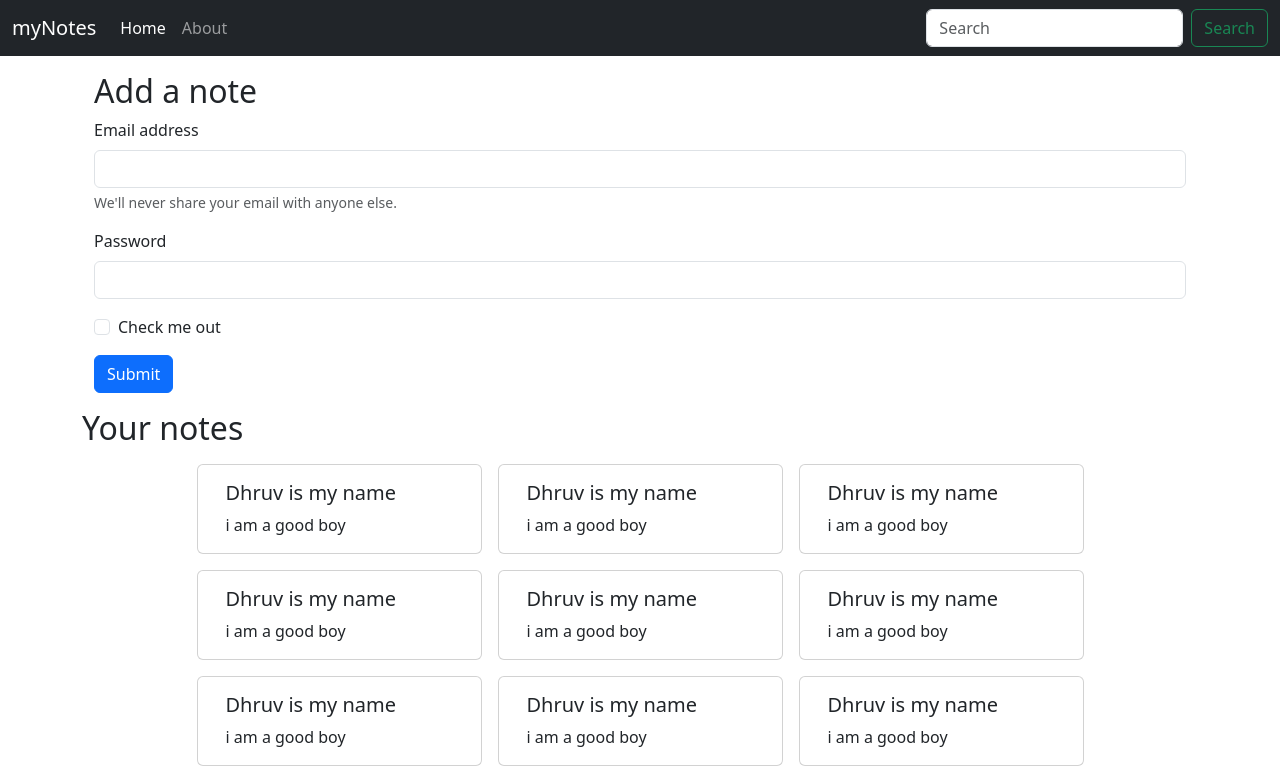
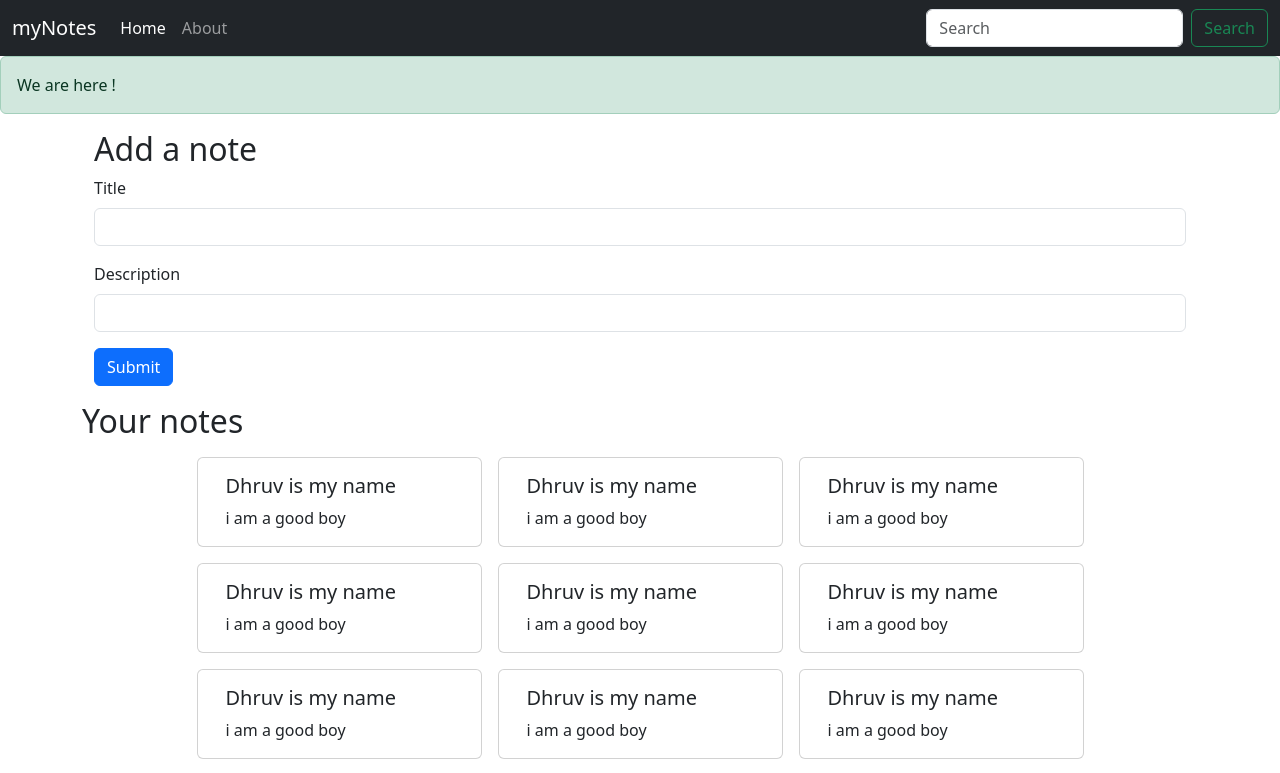
Before and after one commit to dhruvjindal555/myNotes-, a React (Create React App) app: page / in a window 1280 px wide. Shown: the top 773 px of the page. Built offline with nearby package versions, Linux system fonts and the light colour scheme.

Commit message:
Implement to add notes

```diff
--- a/public/index.html
+++ b/public/index.html
@@ -1,21 +1,20 @@
 <!DOCTYPE html>
 <html lang="en">
+
 <head>
   <meta charset="utf-8" />
   <link rel="icon" href="%PUBLIC_URL%/favicon.ico" />
   <meta name="viewport" content="width=device-width, initial-scale=1" />
   <meta name="theme-color" content="#000000" />
-    <meta
-      name="description"
-      content="Web site created using create-react-app"
-    />
+  <meta name="description" content="Web site created using create-react-app" />
   <link rel="apple-touch-icon" href="%PUBLIC_URL%/logo192.png" />
   <!--
       manifest.json provides metadata used when your web app is installed on a
       user's mobile device or desktop. See https://developers.google.com/web/fundamentals/web-app-manifest/
     -->
   <link rel="manifest" href="%PUBLIC_URL%/manifest.json" />
-    <link href="https://cdn.jsdelivr.net/npm/bootstrap@5.3.2/dist/css/bootstrap.min.css" rel="stylesheet" integrity="sha384-T3c6CoIi6uLrA9TneNEoa7RxnatzjcDSCmG1MXxSR1GAsXEV/Dwwykc2MPK8M2HN" crossorigin="anonymous">
+  <link href="https://cdn.jsdelivr.net/npm/bootstrap@5.3.2/dist/css/bootstrap.min.css" rel="stylesheet"
+    integrity="sha384-T3c6CoIi6uLrA9TneNEoa7RxnatzjcDSCmG1MXxSR1GAsXEV/Dwwykc2MPK8M2HN" crossorigin="anonymous">
 
   <!--
       Notice the use of %PUBLIC_URL% in the tags above.
@@ -27,9 +26,12 @@
       Learn how to configure a non-root public URL by running `npm run build`.
     -->
   <title>React App</title>
-    <script src="https://cdn.jsdelivr.net/npm/bootstrap@5.3.2/dist/js/bootstrap.bundle.min.js" integrity="sha384-C6RzsynM9kWDrMNeT87bh95OGNyZPhcTNXj1NW7RuBCsyN/o0jlpcV8Qyq46cDfL" crossorigin="anonymous"></script>
+  <script src="https://cdn.jsdelivr.net/npm/bootstrap@5.3.2/dist/js/bootstrap.bundle.min.js"
+    integrity="sha384-C6RzsynM9kWDrMNeT87bh95OGNyZPhcTNXj1NW7RuBCsyN/o0jlpcV8Qyq46cDfL"
+    crossorigin="anonymous"></script>
+  <script src="https://kit.fontawesome.com/704fabc271.js" crossorigin="anonymous"></script>
+</head>
 
-  </head>
 <body>
   <noscript>You need to enable JavaScript to run this app.</noscript>
   <div id="root"></div>
@@ -44,4 +46,5 @@
       To create a production bundle, use `npm run build` or `yarn build`.
     -->
 </body>
+
 </html>
--- a/src/App.js
+++ b/src/App.js
@@ -3,6 +3,7 @@ import Navbar from "./Components/Navbar";
 import About from "./Components/About";
 import Home from "./Components/Home";
 import { NoteState } from "./contexts/notes/NoteState";
+import Alerts from "./Components/Alerts";
 import {
   BrowserRouter as Router,
   Route,
@@ -16,6 +17,7 @@ function App() {
       <NoteState>
         <Router>
           <Navbar />
+          <Alerts alert={true} type="success" message="We are here !"/>
           <div className="container">
             <Routes>
               <Route exact path="/" element={<Home />}>
--- /dev/null
+++ b/src/Components/Addnote.js
@@ -0,0 +1,38 @@
+import React, { useContext, useState } from 'react'
+import noteContext from '../contexts/notes/noteContext'
+
+
+const Addnote = () => {
+    const context = useContext(noteContext)
+    const { addNote } = context;
+
+    const [note, setNote] = useState({ title: "", description: "", tag: "default" })
+    const onChange = (e) => {
+        setNote({ ...note,[e.target.name]: e.target.value })
+    }
+
+    const handleclick = (e) => {
+        e.preventDefault();
+        addNote(note.title,note.description,note.tag)
+    }
+
+
+    return (
+        <div className='container my-3'>
+            <h2>Add a note</h2>
+            <form>
+                <div className="mb-3">
+                    <label htmlFor="title" className="form-label">Title</label>
+                    <input type="text" className="form-control" id="title" name="title" aria-describedby="emailHelp" onChange={onChange} />
+                </div>
+                <div className="mb-3">
+                    <label htmlFor="description" className="form-label">Description</label>
+                    <input type="text" className="form-control" id="description" name="description" onChange={onChange} />
+                </div>
+                <button type="submit" className="btn btn-primary" onClick={handleclick}>Submit</button>
+            </form>
+        </div>
+    )
+}
+
+export default Addnote
--- /dev/null
+++ b/src/Components/Alerts.js
@@ -0,0 +1,13 @@
+import React from 'react'
+
+function Alerts(props) {
+
+    return (
+        props.alert && <div className={`alert alert-${props.type}  alert-dismissible fade show`} role="alert">
+            {props.message}
+
+        </div>
+    )
+}
+
+export default Alerts
--- a/src/Components/Home.js
+++ b/src/Components/Home.js
@@ -1,29 +1,12 @@
 import React, {  } from 'react'
 import { Notes } from './Notes'
+import Addnote from './Addnote'
 
 const Home = () => {
 
     return (
         <>
-            <div className='container my-3'>
-                <h2>Add a note</h2>
-                <form>
-                    <div className="mb-3">
-                        <label for="exampleInputEmail1" className="form-label">Email address</label>
-                        <input type="email" className="form-control" id="exampleInputEmail1" aria-describedby="emailHelp" />
-                        <div id="emailHelp" className="form-text">We'll never share your email with anyone else.</div>
-                    </div>
-                    <div className="mb-3">
-                        <label for="exampleInputPassword1" className="form-label">Password</label>
-                        <input type="password" className="form-control" id="exampleInputPassword1" />
-                    </div>
-                    <div className="mb-3 form-check">
-                        <input type="checkbox" className="form-check-input" id="exampleCheck1" />
-                        <label className="form-check-label" for="exampleCheck1">Check me out</label>
-                    </div>
-                    <button type="submit" className="btn btn-primary">Submit</button>
-                </form>
-            </div>
+            <Addnote/>
             <div className='row d-flex justify-content-center align-items-center '>
                 <Notes/>
             </div>
--- a/src/Components/Noteitem.js
+++ b/src/Components/Noteitem.js
@@ -1,15 +1,15 @@
 import React from 'react'
-
 const Noteitem = (props) => {
-    const { title, description } = props.note
+    const { note } = props;
     return (
         <>
-            <div class="card col-md-3 m-2 " >
-                <div class="card-body">
-                    <h5 class="card-title"> {title}</h5>
-                    <p class="card-text">{description}</p>
-                    {/* <a href="#" class="card-link">Card link</a>
-                    <a href="#" class="card-link">Another link</a> */}
+            <div className="card col-md-3 m-2 " >
+                <div className="card-body">
+                    <h5 className="card-title"> {note.title}</h5>
+                    <p className="card-text">{note.description}</p>
+                    {/* <a href="" className="card-link"><i className="fa-solid fa-pen-to-square"></i></a>
+                    <a href="" className="card-link"><i className="fa-solid fa-trash"></i></a> */}
+
                 </div>
             </div>
         </>
--- a/src/Components/Notes.js
+++ b/src/Components/Notes.js
@@ -6,12 +6,12 @@ import Noteitem from './Noteitem'
 
 export const Notes = () => {
     let context = useContext(noteContext)
-    let { note, setNotes } = context
+    let { notes } = context
     return (
         <>
             <h2>Your notes</h2>
-            {note.map((note) => {
-                return <Noteitem note={note}/>
+            {notes.map((note) => {
+                return <Noteitem key={note._id} note={note}  />
             })}
         </>
     )
--- a/src/contexts/notes/NoteState.js
+++ b/src/contexts/notes/NoteState.js
@@ -4,7 +4,6 @@ import NoteContext from './noteContext'
 
 export const NoteState = (props) => {
   const noteInitial = [
-
     {
       "_id": "65a9179bac608caa908b0ca8",
       "user": "65a8e3316eade19f5b3d0079",
@@ -33,101 +32,94 @@ export const NoteState = (props) => {
       "__v": 0
     },
     {
-      "_id": "65a9179dac608caa908b0cac",
+      "_id": "65a9179dac608caa908b0cae",
       "user": "65a8e3316eade19f5b3d0079",
       "title": "Dhruv is my name",
       "description": "i am a good boy",
       "tag": "remind me ",
-      "date": "2024-01-18T12:20:45.016Z",
+      "date": "2024-01-18T12:20:45.227Z",
       "__v": 0
     },
     {
-      "_id": "65a9179dac608caa908b0cac",
+      "_id": "65a9179dac608caa908b0cb0",
       "user": "65a8e3316eade19f5b3d0079",
       "title": "Dhruv is my name",
       "description": "i am a good boy",
       "tag": "remind me ",
-      "date": "2024-01-18T12:20:45.016Z",
+      "date": "2024-01-18T12:20:45.406Z",
       "__v": 0
     },
     {
-      "_id": "65a9179dac608caa908b0cac",
+      "_id": "65a9179dac608caa908b0cb2",
       "user": "65a8e3316eade19f5b3d0079",
       "title": "Dhruv is my name",
       "description": "i am a good boy",
       "tag": "remind me ",
-      "date": "2024-01-18T12:20:45.016Z",
+      "date": "2024-01-18T12:20:45.610Z",
       "__v": 0
     },
     {
-      "_id": "65a9179dac608caa908b0cac",
+      "_id": "65a9179dac608caa908b0cb4",
       "user": "65a8e3316eade19f5b3d0079",
       "title": "Dhruv is my name",
       "description": "i am a good boy",
       "tag": "remind me ",
-      "date": "2024-01-18T12:20:45.016Z",
+      "date": "2024-01-18T12:20:45.819Z",
       "__v": 0
     },
     {
-      "_id": "65a9179dac608caa908b0cac",
+      "_id": "65a9179eac608caa908b0cb6",
       "user": "65a8e3316eade19f5b3d0079",
       "title": "Dhruv is my name",
       "description": "i am a good boy",
       "tag": "remind me ",
-      "date": "2024-01-18T12:20:45.016Z",
+      "date": "2024-01-18T12:20:46.011Z",
       "__v": 0
     },
     {
-      "_id": "65a9179dac608caa908b0cac",
+      "_id": "65a9179eac608caa908b0cb8",
       "user": "65a8e3316eade19f5b3d0079",
       "title": "Dhruv is my name",
       "description": "i am a good boy",
       "tag": "remind me ",
-      "date": "2024-01-18T12:20:45.016Z",
+      "date": "2024-01-18T12:20:46.209Z",
       "__v": 0
     },
     {
-      "_id": "65a9179dac608caa908b0cac",
+      "_id": "65a9179eac608caa908b0cba",
       "user": "65a8e3316eade19f5b3d0079",
       "title": "Dhruv is my name",
       "description": "i am a good boy",
       "tag": "remind me ",
-      "date": "2024-01-18T12:20:45.016Z",
+      "date": "2024-01-18T12:20:46.434Z",
       "__v": 0
-    },
-    {
-      "_id": "65a9179dac608caa908b0cac",
+    }
+  ]
+  const [notes, setNotes] = useState(noteInitial)
+
+  const addNote =(title,description,tag)=>{
+
+    const note={
+      "_id": "65a9179dac608cfvbgaa90ewfv8b0cac",
       "user": "65a8e3316eade19f5b3d0079",
-      "title": "Dhruv is my name",
-      "description": "i am a good boy",
-      "tag": "remind me ",
-      "date": "2024-01-18T12:20:45.016Z",
-      "__v": 0
-    },
-    {
-      "_id": "65a9179dac608caa908b0cac",
-      "user": "65a8e3316eade19f5b3d0079",
-      "title": "Dhruv is my name",
-      "description": "i am a good boy",
-      "tag": "remind me ",
-      "date": "2024-01-18T12:20:45.016Z",
-      "__v": 0
-    },
-    {
-      "_id": "65a9179dac608caa908b0cac",
-      "user": "65a8e3316eade19f5b3d0079",
-      "title": "Dhruv is my name",
-      "description": "i am a good boy",
-      "tag": "remind me ",
+      "title": {title},
+      "description": {description},
+      "tag": {tag},
       "date": "2024-01-18T12:20:45.016Z",
       "__v": 0
     }
+    setNotes(notes.concat(note))
+    console.log("adding a note")
 
-  ]
+  }
+  const editNote =()=>{
 
-  const [note, setNote] = useState(noteInitial)
+  }
+  const deleteNote =()=>{
+
+  }
   return (
-    <NoteContext.Provider value={{ note, setNote }} >
+    <NoteContext.Provider value={{ notes, addNote,deleteNote,editNote }} >
       {props.children}
     </NoteContext.Provider>
   )
```
Lines whose indentation alone changed are shown as unchanged.
